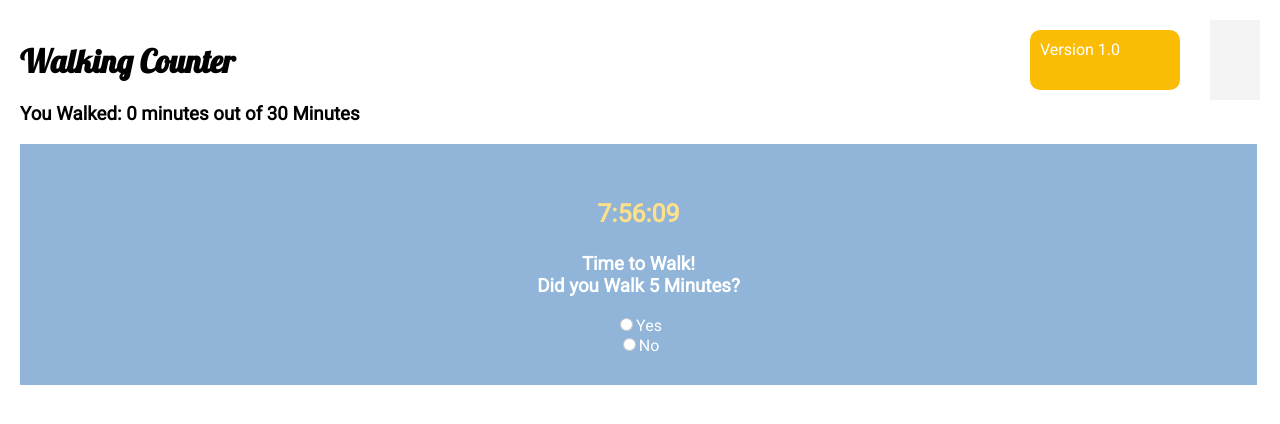
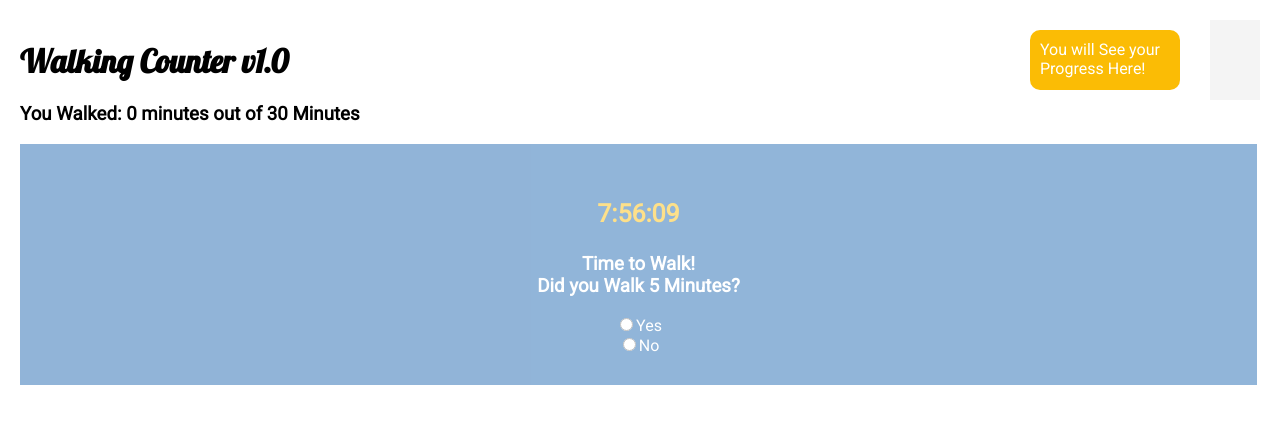
Before and after one commit to yurinkab/walking, a plain HTML site: page index.html in a window 1280 px wide. Drawn offline with nearby package versions, Linux system fonts and the light colour scheme; grey boxes are pictures that could not be loaded.

Commit message:
Update index.html

```diff
--- a/index.html
+++ b/index.html
@@ -18,8 +18,8 @@
 
     <link href='https://fonts.googleapis.com/css?family=Lobster' rel='stylesheet' type='text/css'>
 <link href='https://fonts.googleapis.com/css?family=Roboto' rel='stylesheet' type='text/css'>
-<div class="tip">Version 1.0</div>
-  <h1 class="title">Walking Counter</h1>
+<div class="tip">You will See your Progress Here!</div>
+  <h1 class="title">Walking Counter v1.0</h1>
 <div class="walking">
 <img src="http://1.bp.blogspot.com/-bd8Jj-iOBEo/UVx2aOY1RyI/AAAAAAAADdc/xRaBCDkPHrk/s1600/walking_man-999px.png" width="50px" height="80px">
 </div>
```
